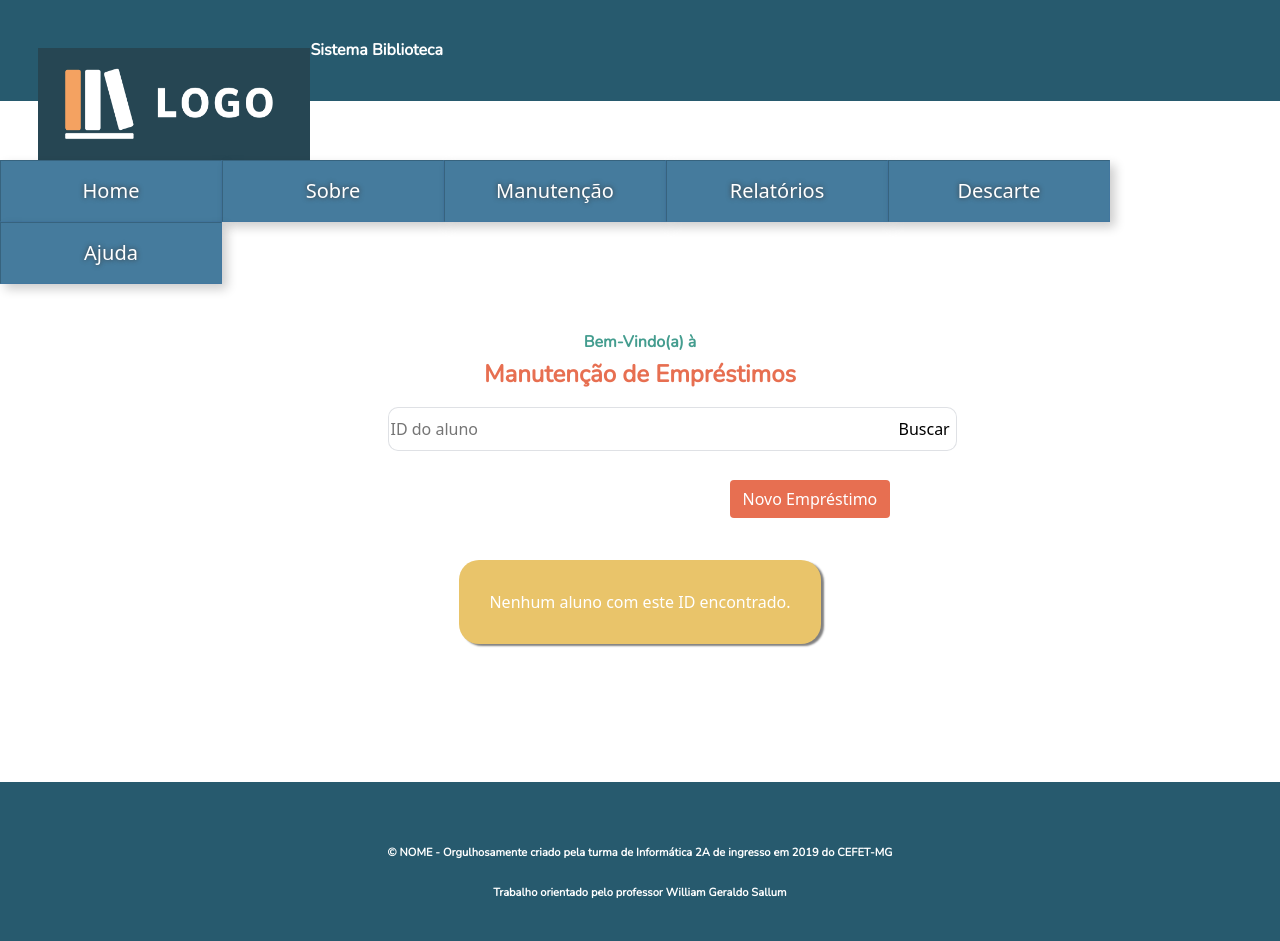
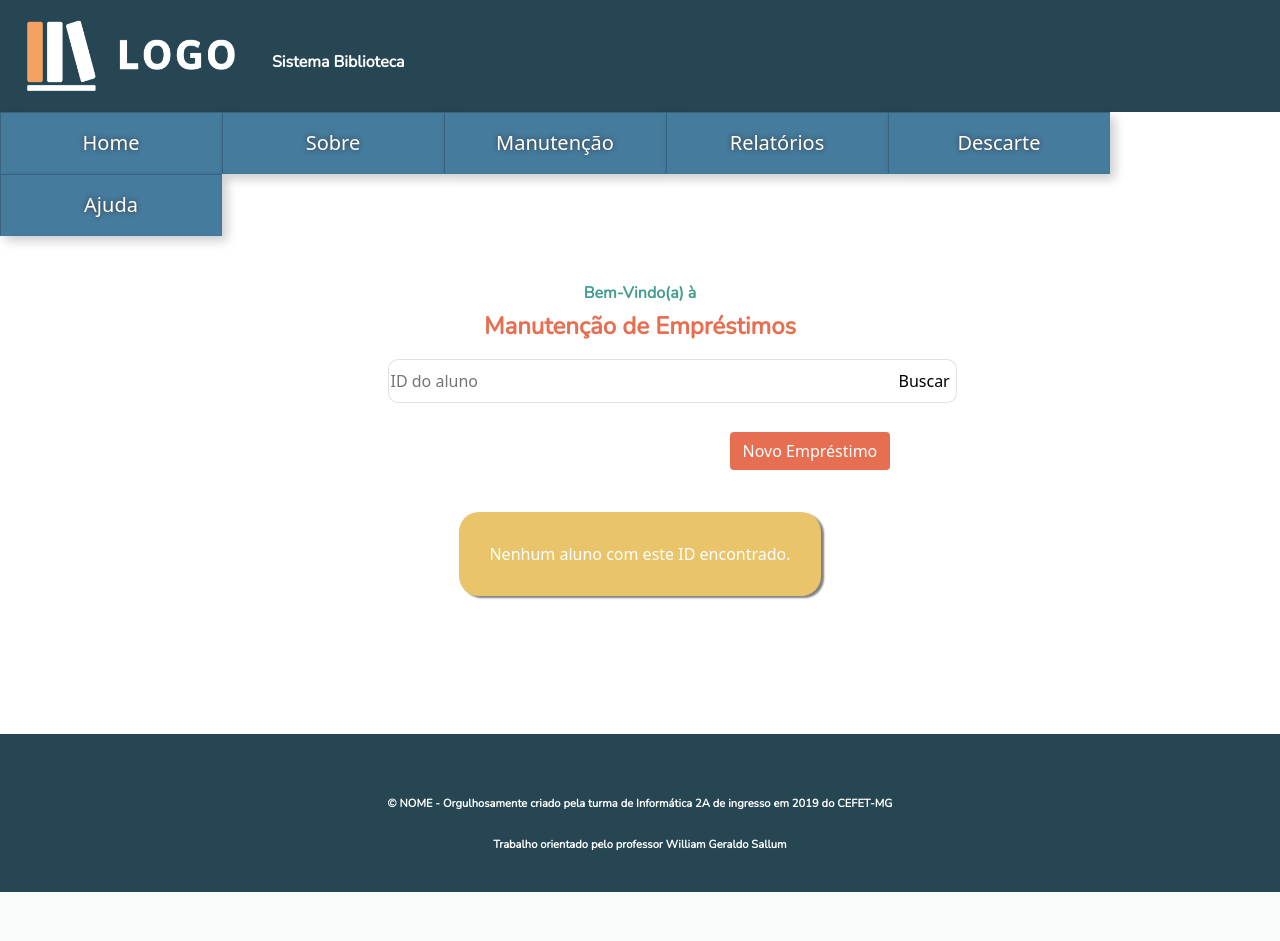
Before and after one commit to IzabelaAAndrade/TrabalhoFinalWebINF2A, a PHP site: page / in a window 1280 px wide. After the commit the page ends 892 px from the top, so only its background shows below. Run offline with PHP 8.4, Linux system fonts and the light colour scheme; data that the repository does not hold is empty.

Commit message:
Correções na Estilização
Ajustando a imagem, o título, o Header e o Footer :)

```diff
--- a/biblioteca/manutenção_emprestimos/css/geral_biblioteca.css
+++ b/biblioteca/manutenção_emprestimos/css/geral_biblioteca.css
@@ -1,11 +1,7 @@
 html, body{
     margin: 0%;
 }
-header, footer{
-    height: 5%;
-    background-color: #275A6E;
-    padding: 3%;
-}
+
 
 h1, h3{
     font-family: 'Nunito', sans-serif;
@@ -85,14 +81,44 @@ legend
     color: white;
 }
 
+/* Header/Footer ****************************************************************/
+
+header{
+    background-color: #264653;
+    width: 100%;
+    height: 7em;
+    border-top: none;
+    border-left: none;
+    border-right: none;
+    margin: 0;
+}
+
+footer{
+    height: 5%;
+    background-color: #264653;
+    padding: 3%;
+    display: block;
+}
+
+#titulo{
+    padding-top: 50px;
+    margin-left: 20px;
+}
+
+.rodape{
+    text-align: center;
+}
+
+/*Ajustes no Header e No Footer
+/* Imagens ****************************************************************/
 #logo{
-    margin-top: 10px;
+    margin-top: 0px;
+    margin-left: 0px;
     height: 7em;/*94.5px;*/
     width: 17em;/*250px;*/
     float: left;
 }
 /* Menu ****************************************************************/
-
 nav{
     background-color: #457B9D;
     margin: 0%;
```
